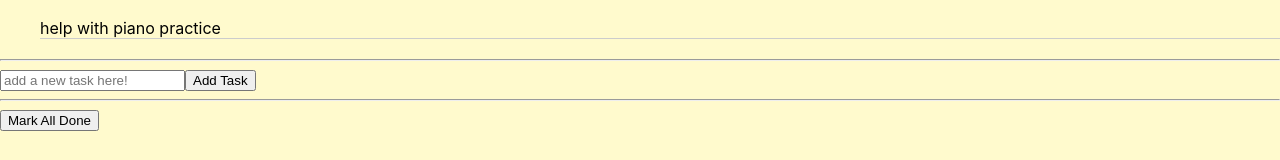
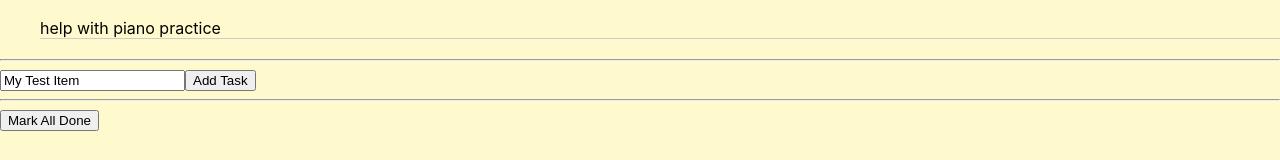
Before and after one commit to ycjessie/todo-list, a React (Create React App) app: page / in a window 1280 px wide. Shown: the part 296-456 px from the top of the page. Built offline with nearby package versions, Linux system fonts and the light colour scheme.

Commit message:
onChange and onTextBoxChange another way of add Task

```diff
--- a/src/App.js
+++ b/src/App.js
@@ -6,6 +6,7 @@ class App extends Component {
     super(props)
     this.state={
       tasks:props.tasks,//a copy of the task inherit from parent
+      newItem:'My Test Item',
     }
   }
   //Click function refer line 25
@@ -16,7 +17,19 @@ class App extends Component {
     });
   }
   addTask=(event)=>{
+
     event.preventDefault();
+    console.log('it works')
+    this.setState({
+      tasks:[...this.state.tasks, this.state.newItem],
+      newItem:'',
+    })
+  }
+  onTextBoxChange=(event)=>{
+    console.log('on text change',event.target.value)
+    this.setState({
+      newItem:event.target.value,
+    });
   }
   render() {
     return (
@@ -33,7 +46,11 @@ class App extends Component {
         <form>
             <input
               type="text"
-              placeholder="add a new task here!"/>
+              value={this.state.newItem}
+              onChange={this.onTextBoxChange}
+              placeholder="add a new task here!"
+              />
+
             <button onClick={this.addTask}>Add Task</button>
             {/* <button type="submit">Add Task</button> */}
 
```
